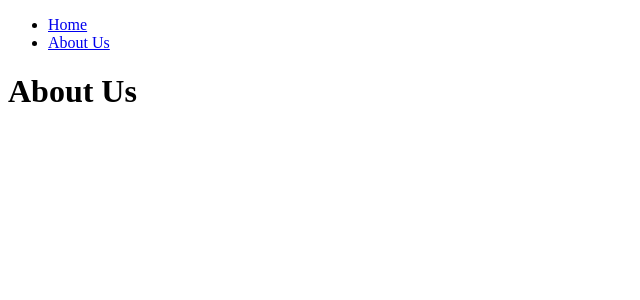
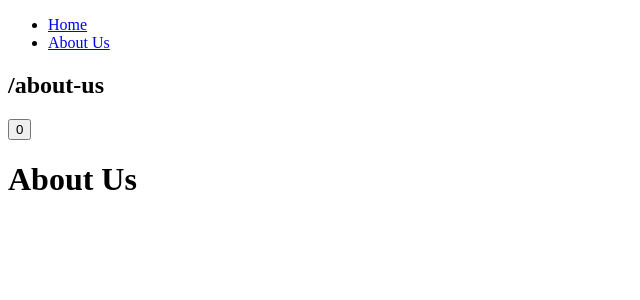
Before and after one commit to wonhopark89-dev/learn-nextjs14, a Next.js app: page /about-us in a window 1280 px wide. Shown: the top 300 px of the page, without its empty margins (0-640 px from the left). Built offline with nearby package versions, Linux system fonts and the light colour scheme.

Commit message:
csr,ssr,hydrate

```diff
--- a/app/components/navigation.tsx
+++ b/app/components/navigation.tsx
@@ -1,9 +1,11 @@
 'use client';
 import Link from 'next/link';
 import { usePathname } from 'next/navigation';
+import { useState } from 'react';
 
 export default function Navigation() {
   const path = usePathname();
+  const [count, setCount] = useState(0);
   return (
     <nav>
       <ul>
@@ -14,6 +16,8 @@ export default function Navigation() {
           <Link href='/about-us'>About Us</Link>
         </li>
       </ul>
+      <h2>{path}</h2>
+      <button onClick={() => setCount((count) => count + 1)}>{count}</button>
     </nav>
   );
 }
```
